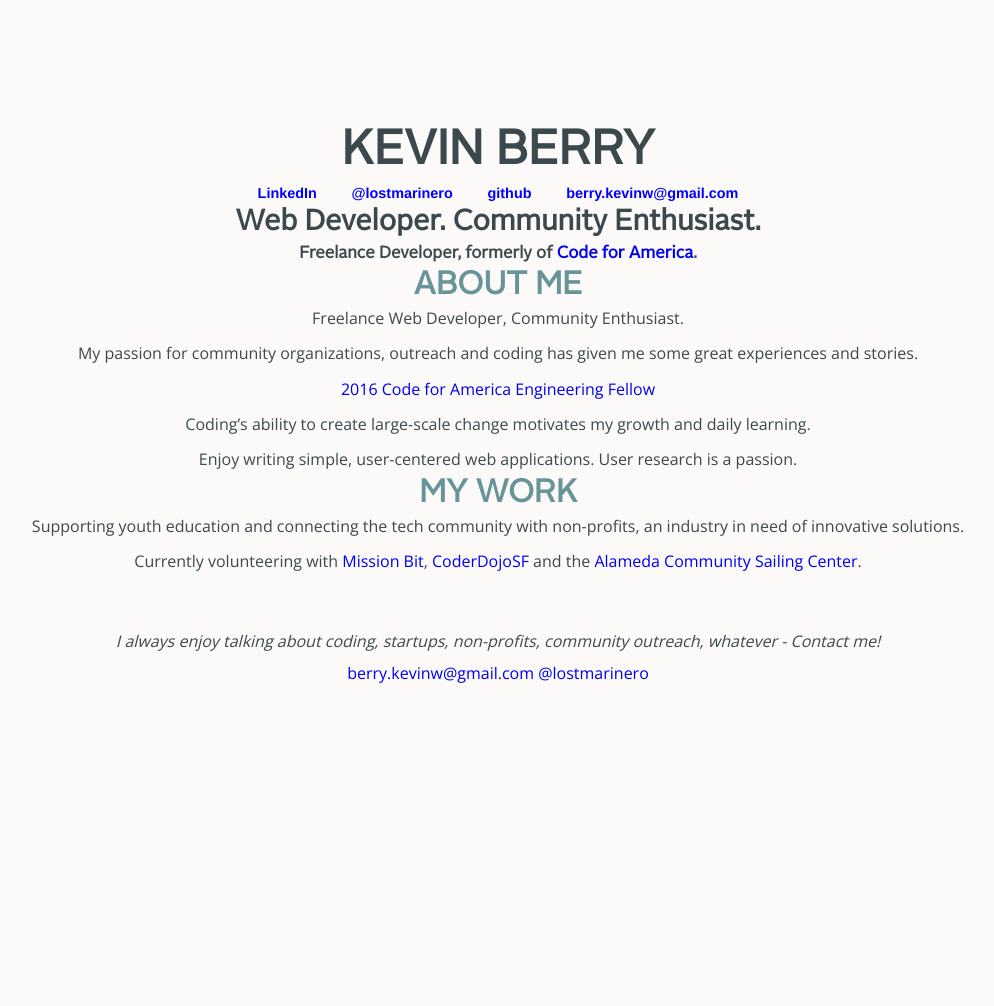
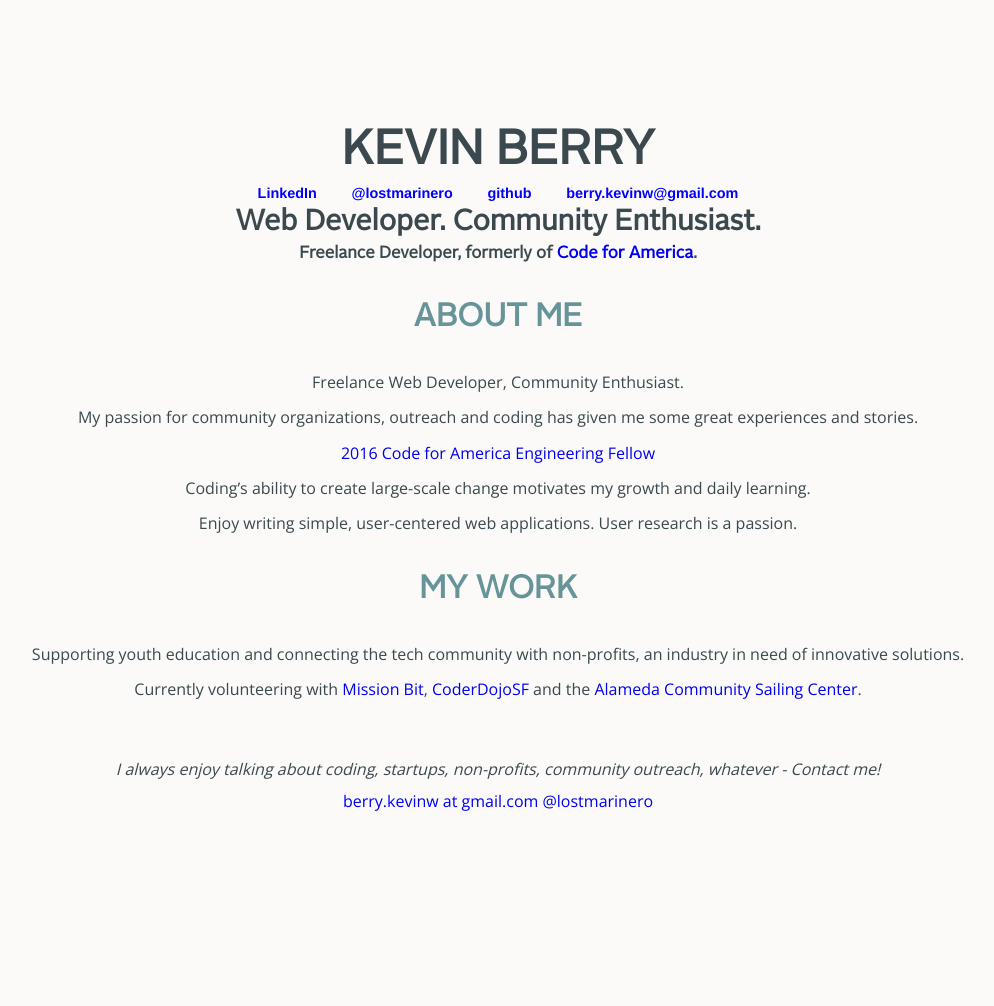
Before and after one commit to kbsail/kbsail-kbsail.github.io, a Jekyll site: the page built from index.html, in a window 1280 px wide. Shown: the whole page, without its empty margins (142-1136 px from the left). Built offline with Jekyll 4.4.1, drawn with Linux system fonts in a browser that asks for light colours; Markdown is read by kramdown in place of the engine named in the settings.

Commit message:
added custom.css

```diff
--- a/_includes/header.html
+++ b/_includes/header.html
@@ -8,6 +8,7 @@
     <!-- Mobile viewport optimized: h5bp.com/viewport -->
     <meta name="viewport" content="width=device-width">
     <link href="../assets/css/screen.css" media="screen, projection" rel="stylesheet" type="text/css" />
+    <link href="../assets/css/custom.css" media="screen, projection" rel="stylesheet" type="text/css" />
     <link href='http://fonts.googleapis.com/css?family=Open+Sans:400,600,800' rel='stylesheet' type='text/css'>
     <!--[if IE]>
         <link href="/stylesheets/ie.css" media="screen, projection" rel="stylesheet" type="text/css" />
--- a/_includes/sections.html
+++ b/_includes/sections.html
@@ -17,7 +17,7 @@
     <br>
     <div class="alinks">
       <p>I always enjoy talking about coding, startups, non-profits, community outreach, whatever - Contact me!</p>
-      <a href="mailto:berry.kevinw@gmail.com">berry.kevinw@gmail.com</a>
+      <a href="mailto:berry.kevinw@gmail.com">berry.kevinw at gmail.com</a>
       <a href="http://www.twitter.com/lostmarinero">@lostmarinero</a>
     </div>
   </div>
--- /dev/null
+++ b/assets/css/custom.css
@@ -0,0 +1,8 @@
+
+.custom-list {
+	list-style-type: none;
+}
+
+h3 {
+	padding: 1em;
+}
```
